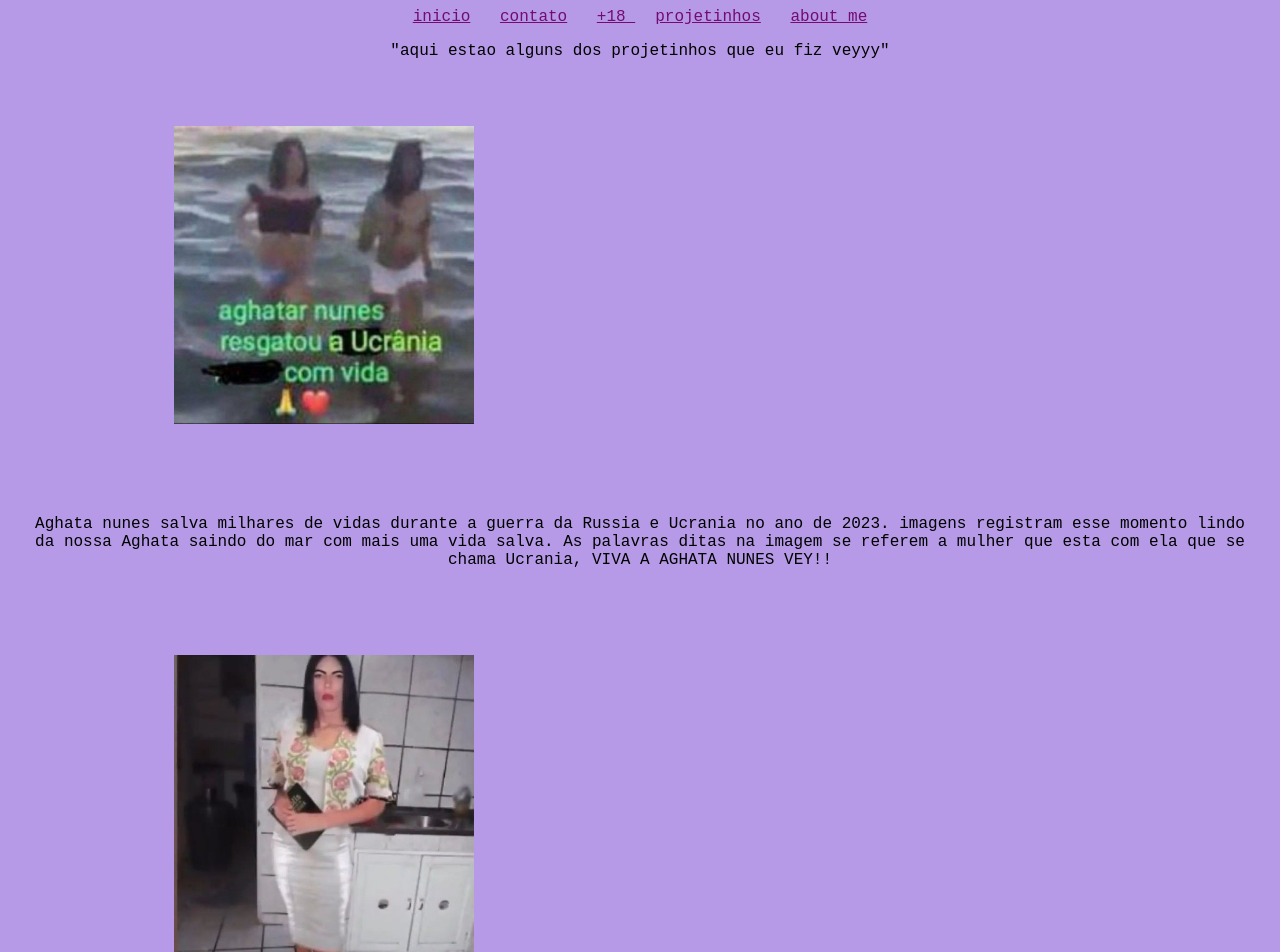
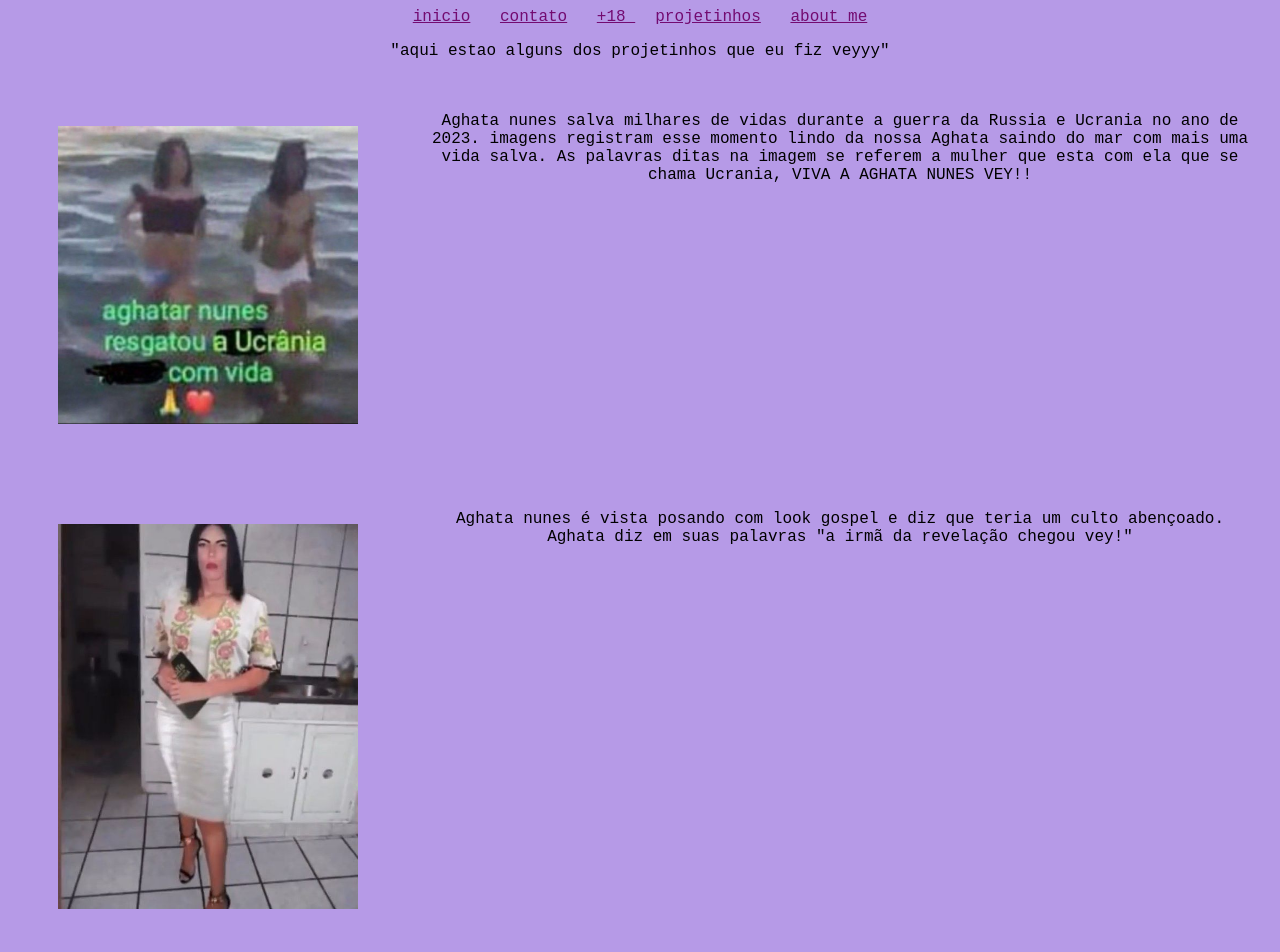
Before and after one commit to pdrhxz/pdrhxz.github.iko, a plain HTML site: page projetos.html in a window 1280 px wide. Shown: the top 952 px of the page. Drawn offline with Linux system fonts and the light colour scheme.

Commit message:
Add files via upload
quase nada

```diff
--- a/estilo.css
+++ b/estilo.css
@@ -73,11 +73,16 @@ img{
 
  .projetinhos img{
     width: 300px;
+    height: auto;
     padding: 50px;
 
-    margin-right: 50%;
+
  }
 
  .projetinhos p {
     padding: 20px;
  }
+ .item-projetinho{
+    display: flex;
+
+ }
--- a/projetos.html
+++ b/projetos.html
@@ -20,17 +20,24 @@
 
         </p>
         <div class="projetinhos">
+            <div class="item-projetinho">
             <img src="ucrania.jpg"  alt="">
+
             <p>
                 Aghata nunes salva milhares de vidas durante a guerra da Russia e Ucrania no ano de 2023.
                 imagens registram esse momento lindo da nossa Aghata saindo do mar com mais uma vida salva.
                 As palavras ditas na imagem se referem a mulher que esta com ela que se chama Ucrania, VIVA A AGHATA NUNES VEY!!
             </p>
+            </div>
+            <div class="item-projetinho">
             <img src="igreja.jpg"  alt="">
             <p>
                 Aghata nunes é vista posando com look gospel e diz que teria um culto abençoado.
                 Aghata diz em suas palavras "a irmã da revelação chegou vey!"
             </p>
+
+        </div>
+        <div class="item-projetinho">
             <img src="paris.jpg"  alt="">
 
             <p>
@@ -41,6 +48,9 @@
 
 
             </p>
+            </div>
+
+            <div class="item-projetinho">
             <img src="politica.jpg"  alt="">
             <p>
                 Aghata nunes se canditada a prefeita da cidade de chique chique BA.
@@ -53,6 +63,7 @@
 
 
             </p>
+            </div>
         </div>
 
 </body>
```
